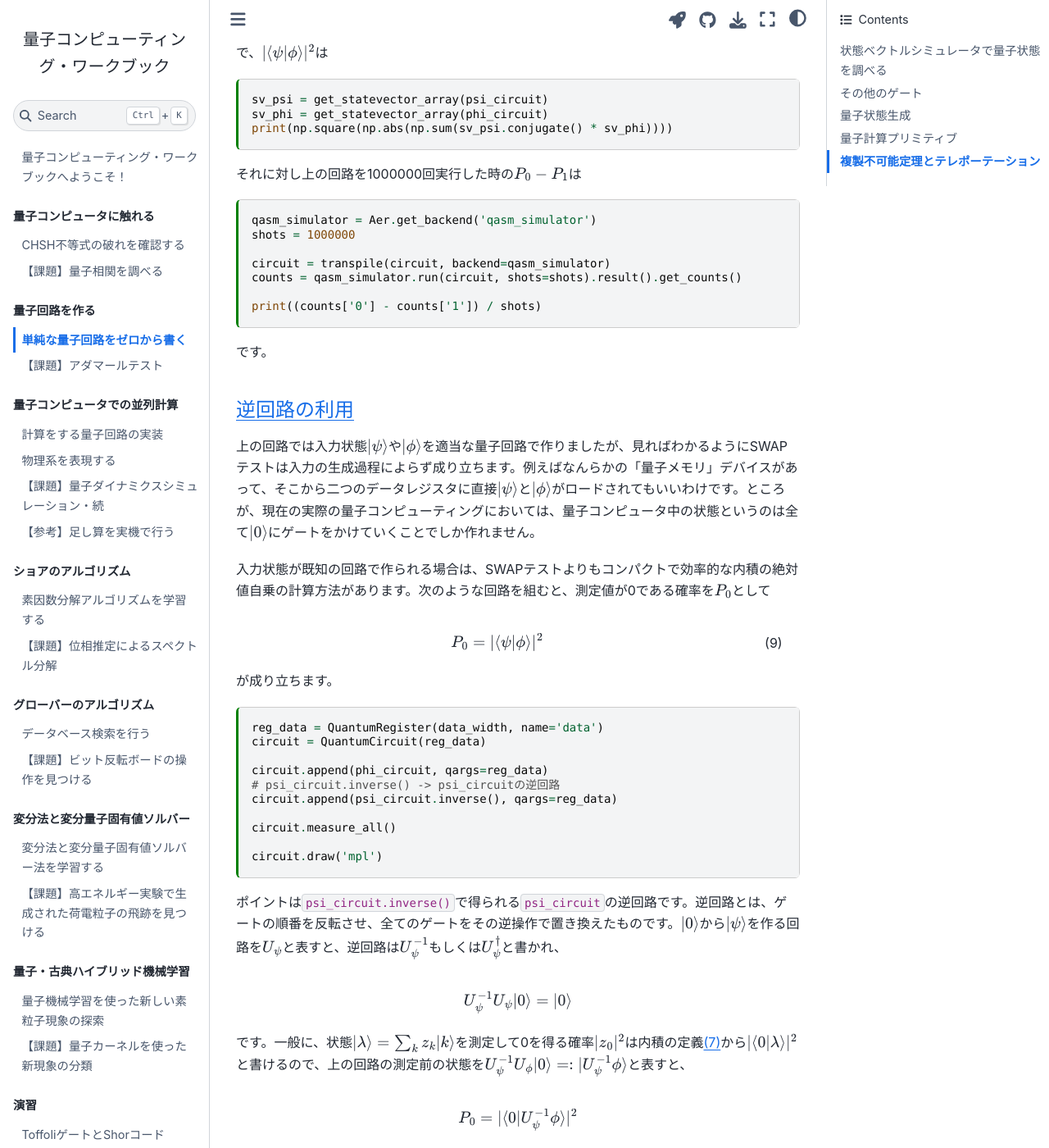
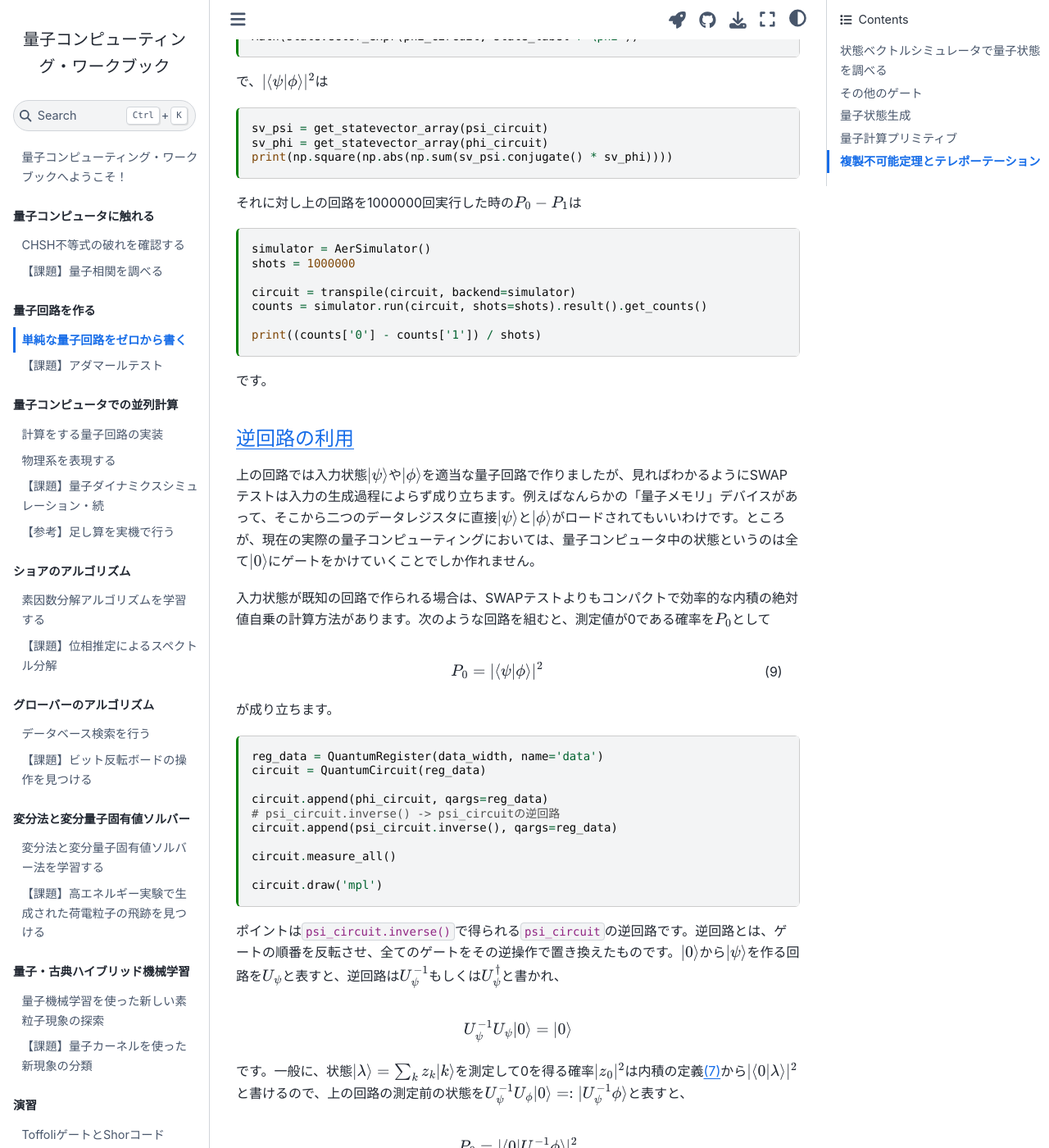
Before and after one commit to UTokyo-ICEPP/qc-workbook, a Jupyter Book: the page built from source/ja/circuit_from_scratch.md, in a window 1280 px wide and 1400 px high, scrolled down 15362 px. Shown: the whole window at 82% size. Built offline with Jupyter Book 1.0.4 settings and Sphinx 7.4.7 and the Sphinx Book theme 1.1.4, drawn with Linux system fonts in a browser that asks for light colours; some of the changed text lies outside the part shown.

Commit message:
fixed circuit_from_scratch

````diff
--- a/source/ja/circuit_from_scratch.md
+++ b/source/ja/circuit_from_scratch.md
@@ -857,11 +859,11 @@ print(np.square(np.abs(np.sum(sv_psi.conjugate() * sv_phi))))
 それに対し上の回路を1000000回実行した時の$P_0 - P_1$は
 
 ```{code-cell} ipython3
-qasm_simulator = Aer.get_backend('qasm_simulator')
+simulator = AerSimulator()
 shots = 1000000
 
-circuit = transpile(circuit, backend=qasm_simulator)
-counts = qasm_simulator.run(circuit, shots=shots).result().get_counts()
+circuit = transpile(circuit, backend=simulator)
+counts = simulator.run(circuit, shots=shots).result().get_counts()
 
 print((counts['0'] - counts['1']) / shots)
 ```
@@ -969,8 +971,8 @@ $$
 ```{code-cell} ipython3
 shots = 1000000
 
-circuit = transpile(circuit, backend=qasm_simulator)
-counts = qasm_simulator.run(circuit, shots=shots).result().get_counts()
+circuit = transpile(circuit, backend=simulator)
+counts = simulator.run(circuit, shots=shots).result().get_counts()
 
 print(counts['000'] / shots)
 ```
--- a/source/qc_workbook/show_state.py
+++ b/source/qc_workbook/show_state.py
@@ -86,6 +86,7 @@ def statevector_expr(
     ## If a QuantumCircuit is passed, extract the statevector
 
     if isinstance(statevector, QuantumCircuit):
+        circuit = statevector.copy()
         # Run the circuit in statevector_simulator and obtain the final state statevector
         simulator = AerSimulator(method='statevector')
 
@@ -93,7 +94,7 @@ def statevector_expr(
         circuit.save_statevector()
 
         # Transpile and run the circuit
-        circuit = transpile(statevector, backend=simulator)
+        circuit = transpile(circuit, backend=simulator)
         statevector = np.asarray(simulator.run(circuit).result().data()['statevector'])
 
     ## Setup
````
Also changed, not shown: other parts of source/ja/circuit_from_scratch.md (+2 -0 lines).
